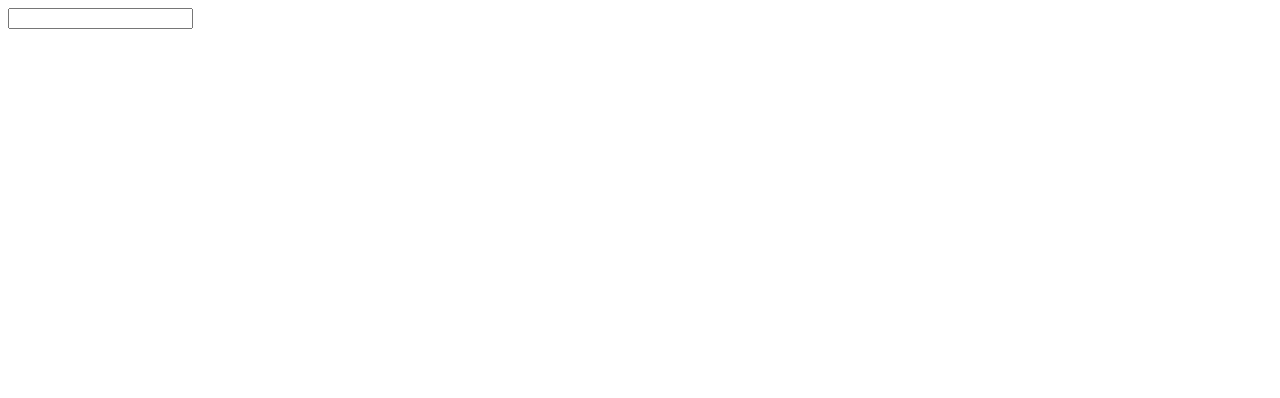
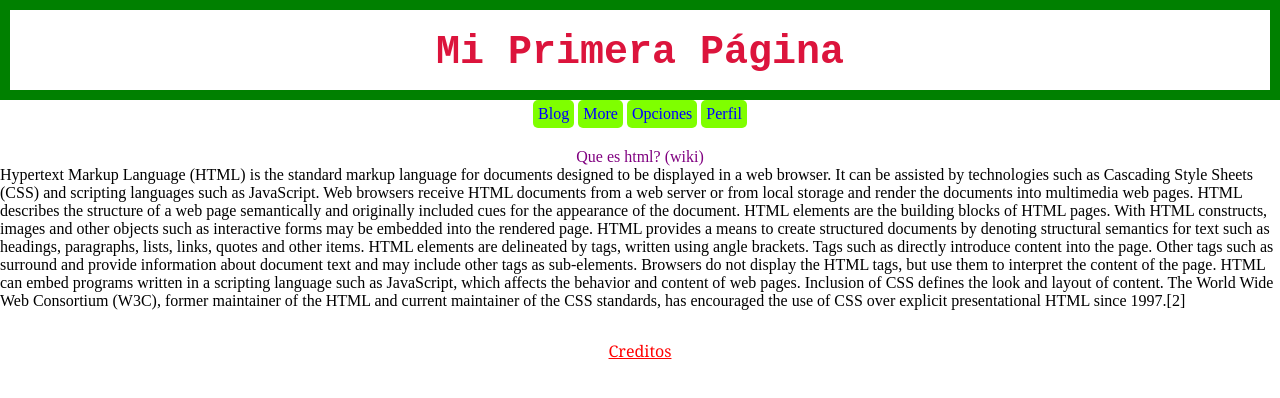
Before and after one commit to giornoRivas/Practica-HTML, a plain HTML site: page index.html in a window 1280 px wide. Drawn offline with Linux system fonts and the light colour scheme.

Commit message:
Mi primer commit de mi pagina

```diff
--- a/index.html
+++ b/index.html
@@ -3,23 +3,34 @@
     <head>
     <meta charset="UTF-8">
     <meta name="viewport" content="width=device-width, initial-scale=1.0">
-    <title>Select</title>
+    <title>Mi Primer Página</title>
+    <link rel="stylesheet" href="./style.css">
     </head>
     <body>
+        <header>
+            <h1>Mi Primera Página</h1>
+        </header>
         <main>
-            <!-- <select name="cursos" id="">
-                <option value="JavaScript">JavaScript</option>
-                <option value="HTML5">HTML5</option>
-                <option value="CSS3">CSS3</option>
-                <option value="Web Standars">Web Standars</option>
-            </select> -->
-            <input list="cursos">
-            <datalist id="cursos">
-                <option value="JavaScript"></option>
-                <option value="HTML5"></option>
-                <option value="CSS3"></option>
-                <option value="Web Standars"></option>
-            </datalist>
+            <nav class="nav1">
+                <ul class="nav-list">
+                    <li>Blog</li>
+                    <li>More</li>
+                    <li>Opciones</li>
+                    <li>Perfil</li>
+                </ul>
+            </nav>
+            <p class="textoB">Que es html? (wiki)</p>
+
+            <p>Hypertext Markup Language (HTML) is the standard markup language for documents designed to be displayed in a web browser. It can be assisted by technologies such as Cascading Style Sheets (CSS) and scripting languages such as JavaScript.
+
+                Web browsers receive HTML documents from a web server or from local storage and render the documents into multimedia web pages. HTML describes the structure of a web page semantically and originally included cues for the appearance of the document.
+
+                HTML elements are the building blocks of HTML pages. With HTML constructs, images and other objects such as interactive forms may be embedded into the rendered page. HTML provides a means to create structured documents by denoting structural semantics for text such as headings, paragraphs, lists, links, quotes and other items. HTML elements are delineated by tags, written using angle brackets. Tags such as directly introduce content into the page. Other tags such as <p> surround and provide information about document text and may include other tags as sub-elements. Browsers do not display the HTML tags, but use them to interpret the content of the page.
+
+                HTML can embed programs written in a scripting language such as JavaScript, which affects the behavior and content of web pages. Inclusion of CSS defines the look and layout of content. The World Wide Web Consortium (W3C), former maintainer of the HTML and current maintainer of the CSS standards, has encouraged the use of CSS over explicit presentational HTML since 1997.[2]</p>
         </main>
+        <footer>
+            <a href="http://127.0.0.1:5500/master.html" class="link-credito">Creditos</a>
+        </footer>
     </body>
 </html>
--- /dev/null
+++ b/style.css
@@ -0,0 +1,49 @@
+*{
+    box-sizing: border-box;
+    margin: 0;
+    padding: 0;
+}
+
+header {
+    width: 100%;
+    height: 100px;
+    border: 10px solid green;
+    text-align: center;
+    padding-top: 20px;
+
+
+}
+.nav1 {
+    text-align: center;
+
+}
+.nav-list li {
+
+    display: inline-block;
+    color: blue;
+    background-color: chartreuse;
+    border-radius: 5px;
+    padding: 5px;
+
+}
+h1 {
+    color: crimson;
+    font-family: 'Courier New', Courier, monospace;
+    font-size: 40px;
+}
+.textoB {
+    text-align: center;
+    padding-top: 20px;
+    color: purple;
+
+}
+footer{
+    padding-top: 30px;
+    text-align: center;
+}
+.link-credito {
+    color: red;
+    font-family: Cambria, Cochin, Georgia, Times, 'Times New Roman', serif;
+
+
+}
--- /dev/null
+++ b/style2.css
@@ -0,0 +1,22 @@
+p{
+    text-align: center;
+}
+
+.dio {
+    color: gold;
+    font-size: x-large;
+}
+
+main{
+    text-align: center;
+}
+
+.gif-dio {
+    width: 300px;
+    height: auto;
+}
+
+footer{
+    padding-top: 50px;
+    text-align: center;
+}
```
Also changed, not shown: master.html (added, +19 -0 lines).
